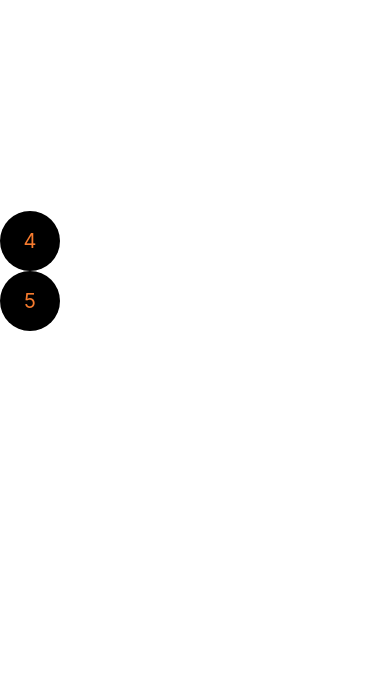
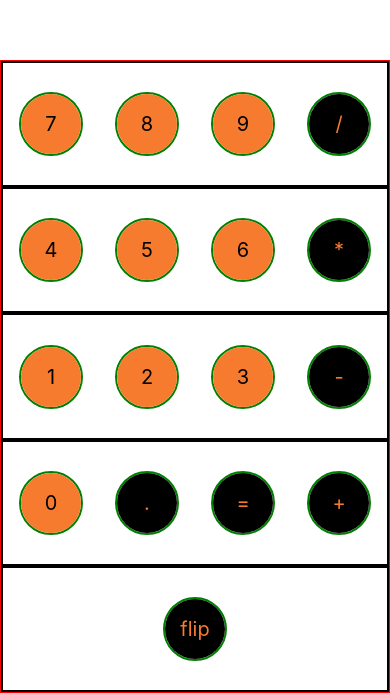
Before and after one commit to PacktPublishing/React-Native-Tips-Tricks-and-Techniques, a React Native app in the folder PlaygroundApp/: screen / in a window 390 px wide. Shown: the part 151-844 px from the top of the page. Built offline with nearby package versions, Linux system fonts and the light colour scheme.

Commit message:
fmt and some examples

```diff
--- a/PlaygroundApp/src/App.js
+++ b/PlaygroundApp/src/App.js
@@ -9,16 +9,12 @@ import InputField from './components/InputField'
 import Screen from './components/Screen'
 import ourHOC, { logProps } from './examples/HOCExample'
 
-const InputButtonWithOurHOC = logProps(InputButton)
-
 
 export default class App extends React.Component {
     render() {
         return (
             <View style={styles.container}>
-                <InputButton inverted value={4} />
-                <InputButtonWithOurHOC inverted value={5} />
-                {/* <Calculator /> */}
+                <Calculator />
                 {/* <RegisterForm /> */}
             </View>
         )
--- a/PlaygroundApp/src/components/withLongPressZoom.js
+++ b/PlaygroundApp/src/components/withLongPressZoom.js
@@ -3,7 +3,6 @@ import { StyleSheet } from 'react-native'
 import hoistNonReactStatic from 'hoist-non-react-statics'
 
 import { getDisplayName } from '../utils'
-
 
 
 /**
--- a/PlaygroundApp/src/containers/Calculator.js
+++ b/PlaygroundApp/src/containers/Calculator.js
@@ -6,13 +6,14 @@ import InputButton from '../components/InputButton'
 import withLongPressZoom from '../components/withLongPressZoom'
 import withOutline from '../components/withOutline'
 
-const InputButtonZoom = withLongPressZoom(InputButton)
-const InputButtonOutline = withOutline({color: 'green', radius: 40})(InputButton)
+// const InputButtonWay1 = withHOC(InputButton)
+// const InputButtonWay2 = withHOC(InputButton, { color: 'green', radius: 40 })
+// const InputButtonWay3 = withHOC({ color: 'green', radius: 40 })(InputButton)
+
 const InputButtonBoth = compose(
-    withOutline({color: 'green', radius: 40}),
+    withOutline({ color: 'green', radius: 40 }),
     withLongPressZoom,
 )(InputButton)
-
 
 const buttonsBottomUp = [
     [7,  8 ,  9 , '/'],
--- a/PlaygroundApp/src/containers/RegisterForm.js
+++ b/PlaygroundApp/src/containers/RegisterForm.js
@@ -10,7 +10,7 @@ import {
 import InputField from '../components/InputField'
 import withOutline from '../components/withOutline'
 
-const InputFieldOutline = withOutline()(InputField)
+const InputFieldOutline = withOutline({ radius: 2, color: 'green'})(InputField)
 
 
 export default
```
